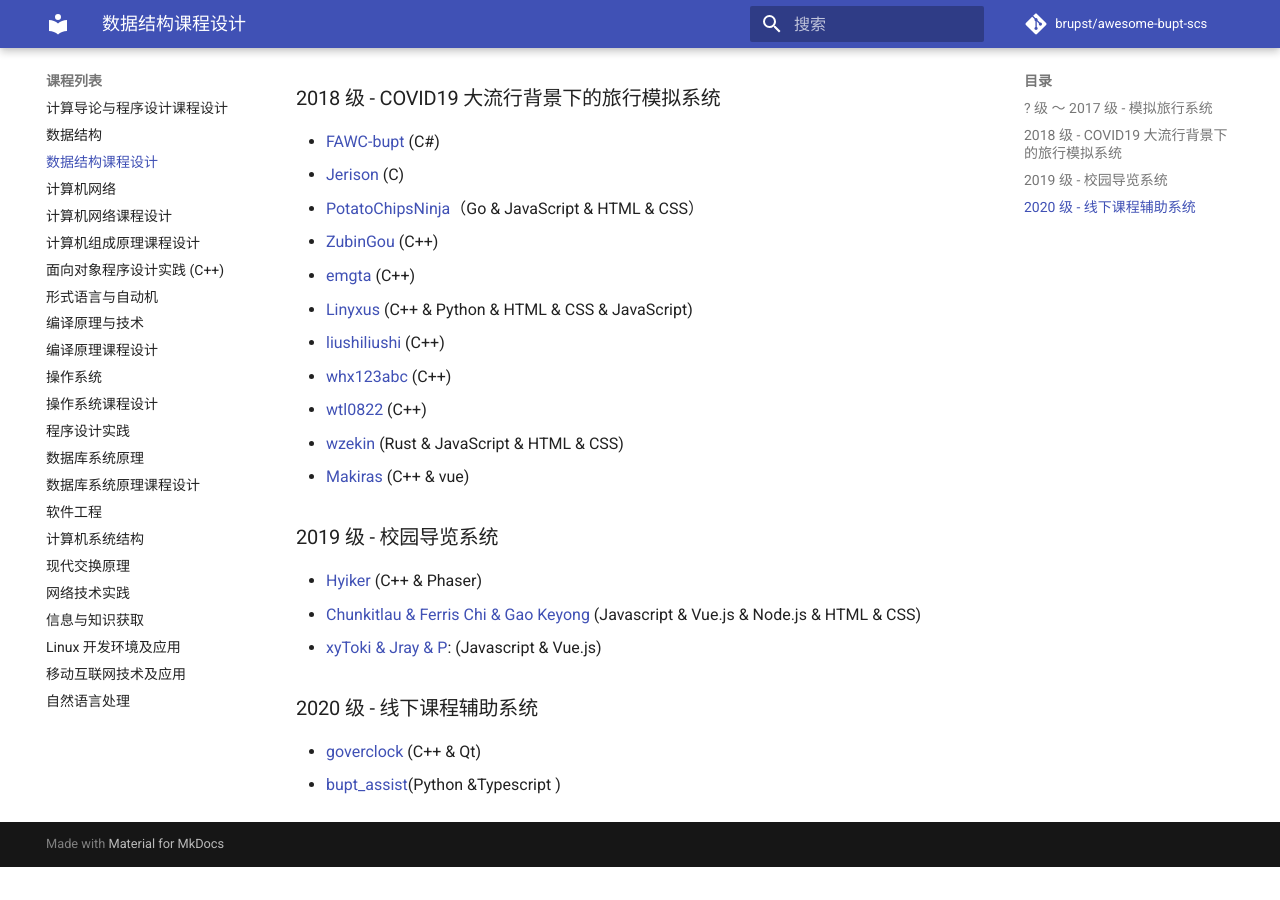
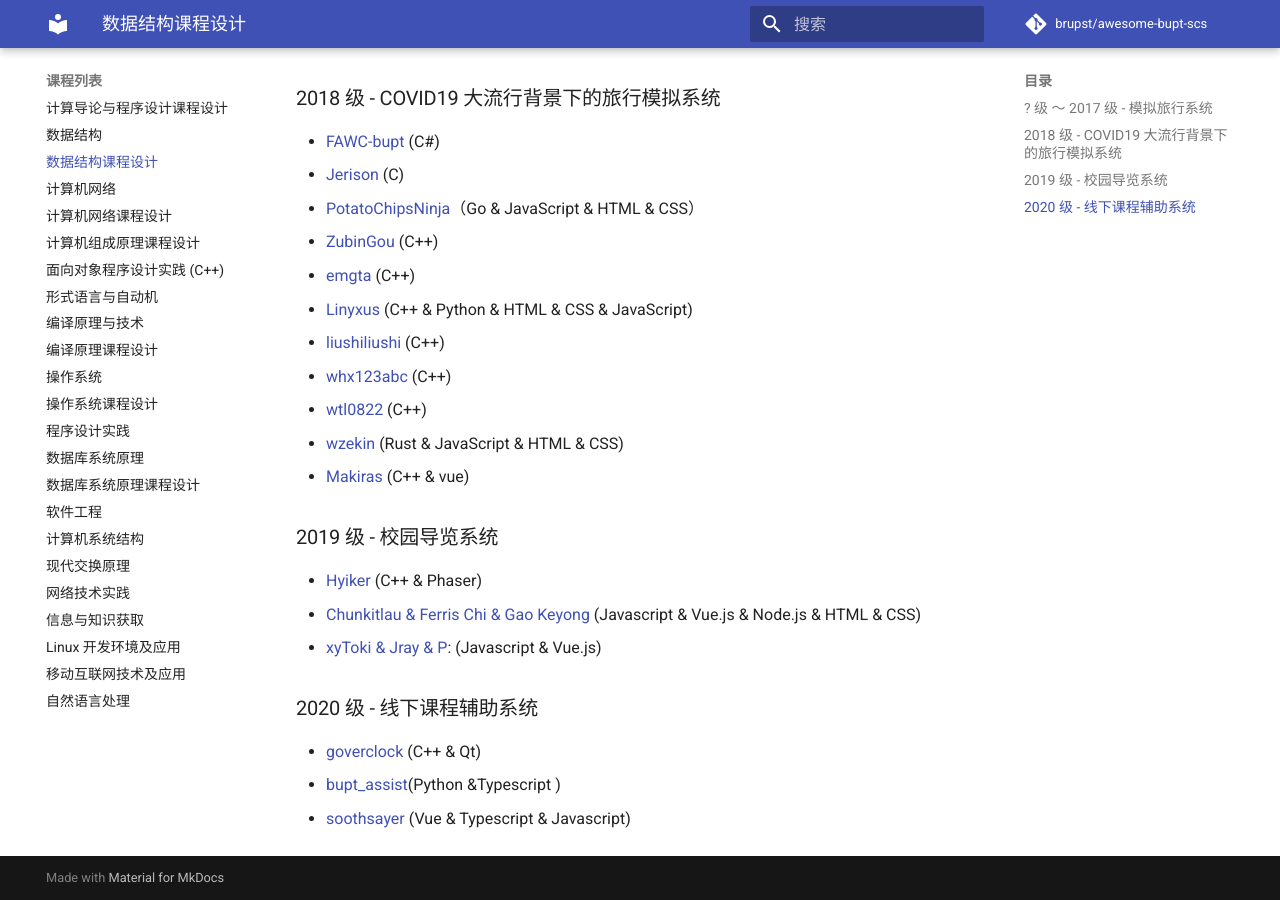
Before and after one commit to brupst/awesome-bupt-scs, an MkDocs documentation site: the page built from projects/Project-Laboratory-Algorithms-and-Data-Structures.md, in a window 1280 px wide and 900 px high, scrolled down 551 px. Built offline with MkDocs 1.6.1 and Material for MkDocs 9.7.7, drawn with Linux system fonts in a browser that asks for light colours; comment, search, counter and statistics services are not loaded; before the commit the page ends 1418 px from its top, so only the background shows below that.

Commit message:
add my works (#63)
* add my works

* Update Project-Laboratory-Algorithms-and-Data-Structures.md

```diff
--- a/projects/Project-Laboratory-Algorithms-and-Data-Structures.md
+++ b/projects/Project-Laboratory-Algorithms-and-Data-Structures.md
@@ -36,3 +36,4 @@
 ### 2020 级 - 线下课程辅助系统
 * [goverclock](https://github.com/goverclock/BUPT-Projects-Public/tree/main/DS-curriculum-design) (C++ & Qt)
 * [bupt_assist](https://github.com/FkerYJ/bupt_assist)(Python &Typescript )
+* [soothsayer](https://github.com/Adam-Teng/datastructure-design) (Vue & Typescript & Javascript)
```
Also changed, not shown: projects/C++.md (+1 -0 lines).
